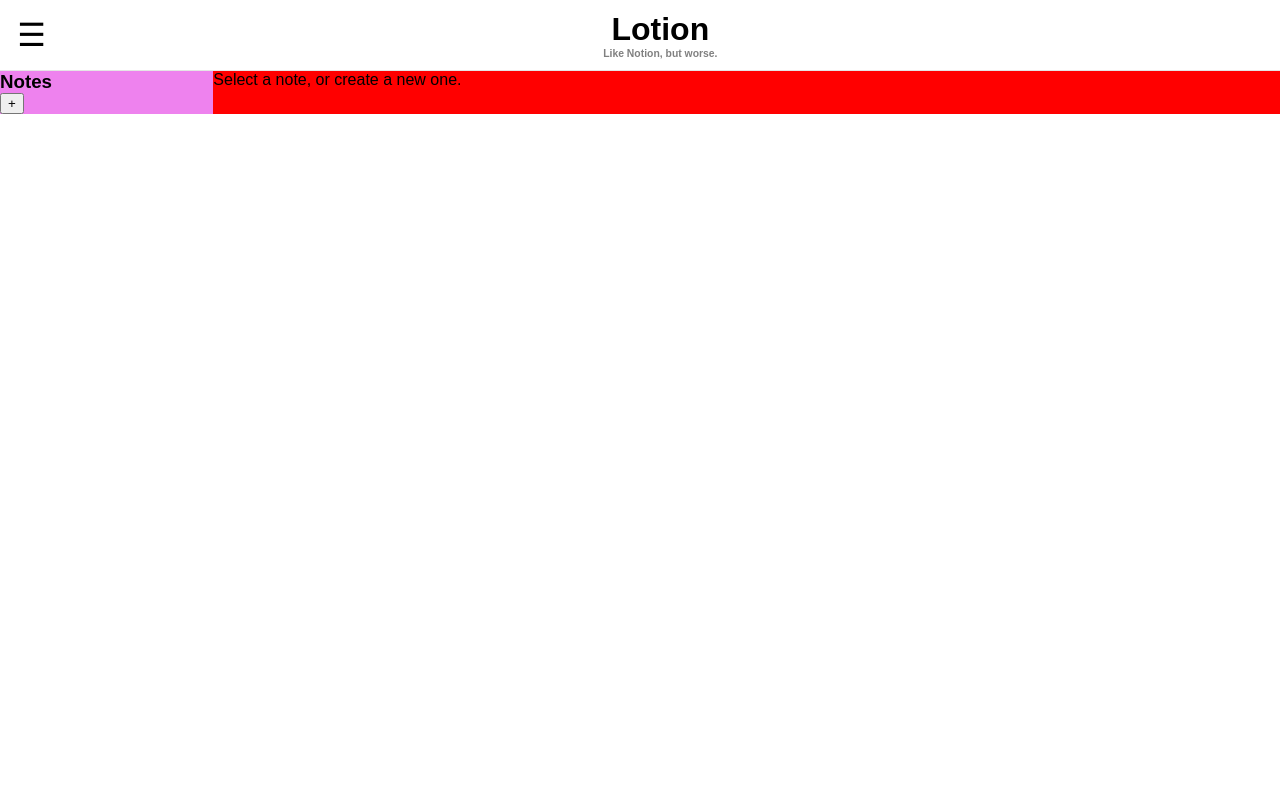
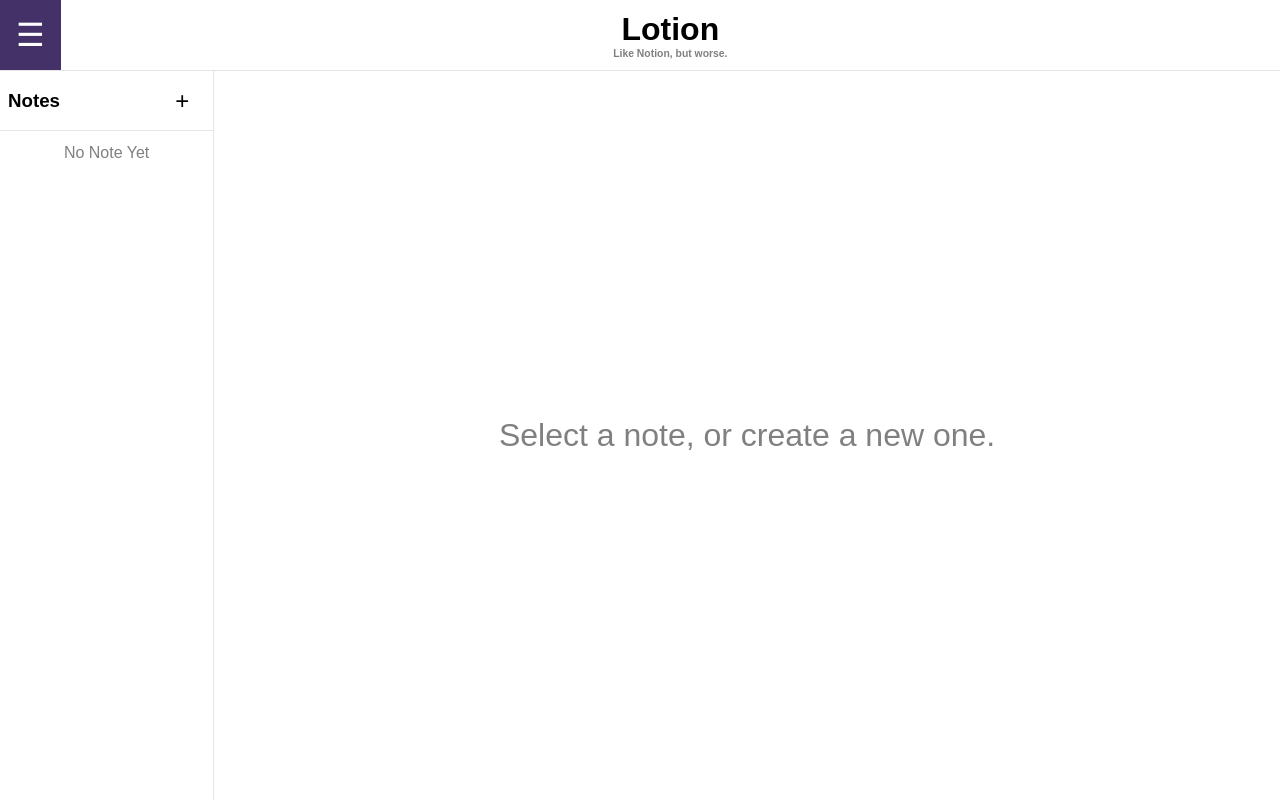
Before and after one commit to Ldmah/Lotion-Application, a React (Create React App) app: page / in a window 1280 px wide. Built offline with nearby package versions, Linux system fonts and the light colour scheme.

Commit message:
Added all the baseline css and html into one file.

```diff
--- a/src/App.js
+++ b/src/App.js
@@ -1,23 +1,33 @@
+import React, { useState } from "react";
+
 function App() {
+
+  const [isHidden, toggleHidden] = useState(false); // Default state is false
+  function toggleNoteVisibility() { // Function that is called if button is clicked
+    toggleHidden(!isHidden);
+  }
+
   return (
     <>
       <div id="title-bar">
-        <button id="showNotes">&#9776;</button>
+        <button id="show-notes" onClick={toggleNoteVisibility}>&#9776;</button> {/* Calls toggleNoteVisibility if clicked */}
         <div id="title">
           <h1>Lotion</h1>
           <p id="description"><strong>Like Notion, but worse.</strong></p>
         </div>
       </div>
+
       <div id="content">
-        <div id="noteList">
-          <div>
-            <h3>Notes</h3>
+        <div id="note-list" className={isHidden ? "hidden" : ""}> {/* Ternary operator: will add hidden class if isHidden is true (otherwise nothing) */}
+          <div id="note-list-header">
+            <h3 id="note-list-header-text">Notes</h3>
+            <button id="add-new">&#43;</button>
           </div>
-          <div>
-            <button id="addNew">&#43;</button>
+          <div id="note-identifiers">
+            <p id="no-note-yet">No Note Yet</p>
           </div>
         </div>
-        <div id="noteContent">
+        <div id="note-content">
           Select a note, or create a new one.
         </div>
       </div>
--- a/src/index.css
+++ b/src/index.css
@@ -1,5 +1,3 @@
-
-h1,
 h2,
 h3,
 h4,
@@ -7,12 +5,20 @@
 h6,
 li,
 
+html {
+  height: 100%;
+}
+
 body {
   font-family: Arial, Helvetica, sans-serif;
   margin: 0;
   padding: 0;
-  display: flex;
-  flex-direction: column;
+  height: 100%;
+}
+
+h1 {
+  padding: 0;
+  margin: 0;
 }
 
 p {
@@ -25,12 +31,18 @@
   text-decoration: none;
 }
 
+#root {
+  height: 100%;
+  display: flex;
+  flex-direction: column;
+}
+
 #title-bar {
   display: flex;
   justify-content: center;
   align-items: center;
   border-bottom: 0.1rem solid rgba(0, 0, 0, 0.1);
-  padding: 0.7rem;
+  /* padding: 0.7rem; */
 }
 
 #title {
@@ -38,10 +50,16 @@
   flex: 1;
 }
 
-#showNotes {
+#show-notes {
   border: none;
   background: none;
   font-size: 2rem;
+  padding: 1rem;
+}
+
+#show-notes:hover {
+  background: #433168;
+  color: white;
 }
 
 #description {
@@ -52,16 +70,52 @@
 #content {
   display: flex;
   flex-direction: row;
-  background-color: green;
   flex: 1;
 }
 
-#noteList {
-  background-color: violet;
+#note-list {
   flex: 1;
+  border-right: 0.1rem solid rgba(0, 0, 0, 0.1);
 }
 
-#noteContent {
-  background: red;
+#note-content {
   flex: 5;
+  display: flex;
+  justify-content: center;
+  align-items: center;
+  color: grey;
+  font-size: 2rem;
 }
+
+#note-list-header {
+  display: flex;
+  justify-content: space-between;
+  border-bottom: 0.1rem solid rgba(0, 0, 0, 0.1);
+}
+
+#add-new {
+  border: none;
+  background: none;
+  font-size: 1.5rem;
+  padding-right: 1.5rem;
+  padding-left: 1.5rem;
+}
+
+#add-new:hover {
+  background: #433168;
+  color: white;
+}
+
+#note-list-header-text {
+  margin-left: 0.5rem;
+}
+
+#no-note-yet {
+  text-align: center;
+  margin-top: 0.8rem;
+  color: grey;
+}
+
+.hidden {
+  display: none;
+}
```
